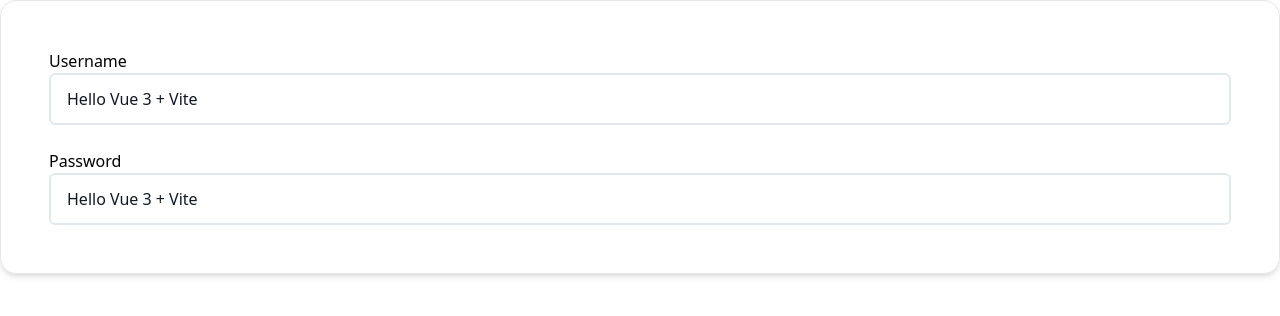
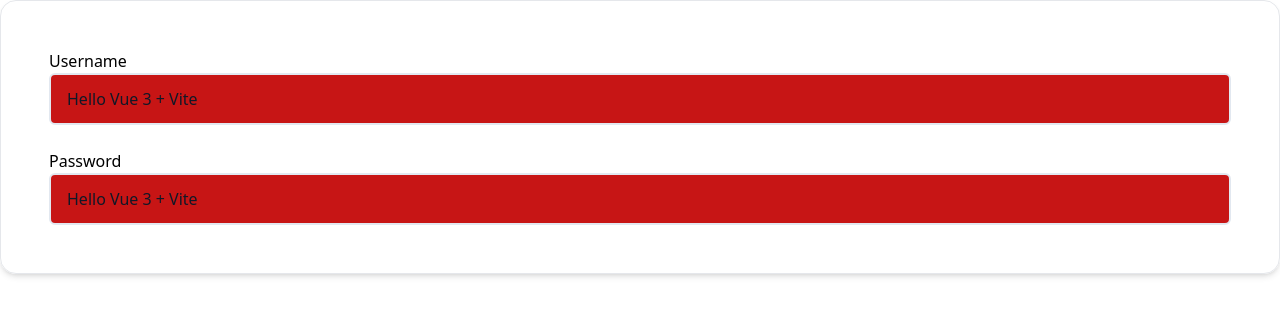
Before and after one commit to mening1085/monorepo-demo, a Vue app: page / in a window 1280 px wide. Shown: the top 316 px of the page. Built offline with nearby package versions, Linux system fonts and the light colour scheme; the HTML template or start-up script is replaced by a standard one.

Commit message:
add form

```diff
--- a/src/components/TextInput.vue
+++ b/src/components/TextInput.vue
@@ -28,7 +28,7 @@
   font-size: 1rem;
   line-height: 1.5rem;
   color: #111827;
-  background-color: #fff;
+  background-color: #c71515;
   transition: border-color 0.15s ease-in-out, box-shadow 0.15s ease-in-out;
 }
 </style>
```
